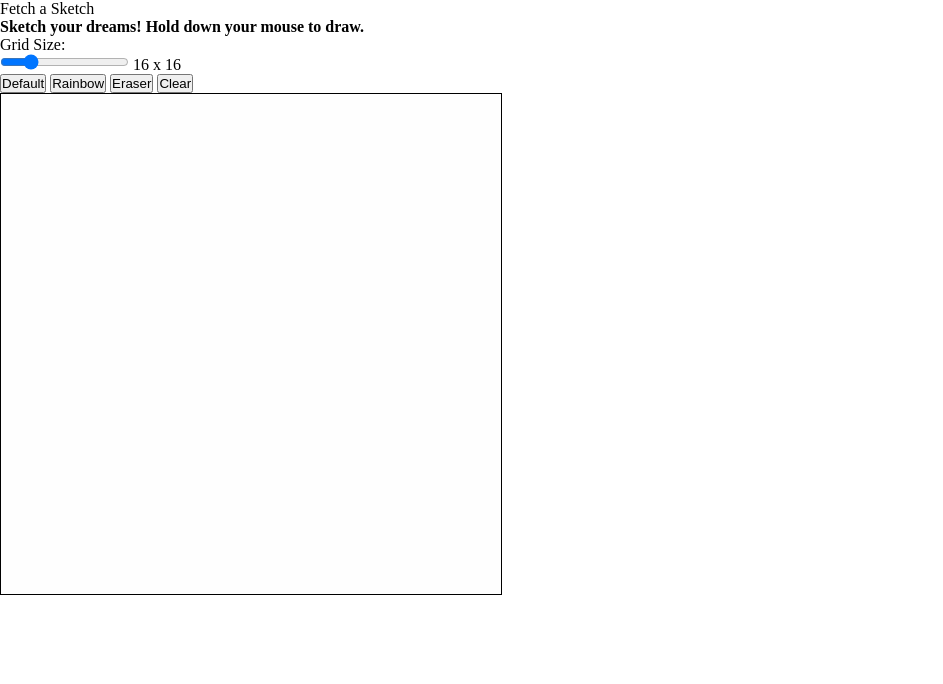
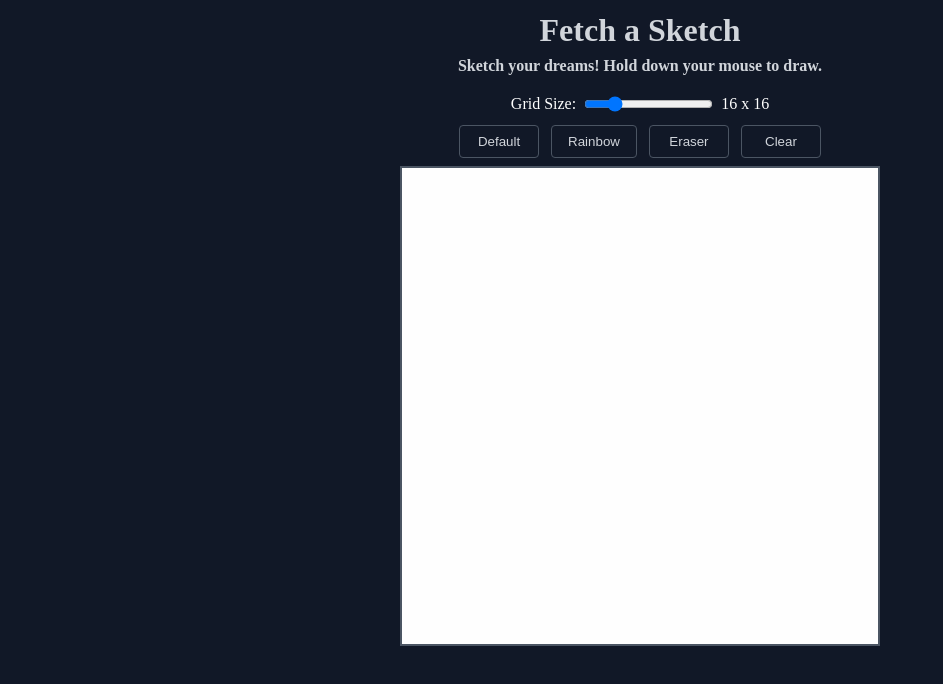
Before and after one commit to felixtanhm/odin-etch-a-sketch, a plain HTML site: page index.html in a window 1280 px wide. Shown: the whole page, without its empty margins (0-943 px from the left). Drawn offline with Linux system fonts and the light colour scheme.

Commit message:
New | Basic styling

```diff
--- a/index.html
+++ b/index.html
@@ -6,8 +6,10 @@
     <title>Fetch a Sketch</title>
   </head>
   <body>
-    <header>Fetch a Sketch</header>
-    <h4>Sketch your dreams! Hold down your mouse to draw.</h4>
+    <header>
+      <h1>Fetch a Sketch</h1>
+      <h4>Sketch your dreams! Hold down your mouse to draw.</h4>
+    </header>
     <main>
       <section id="selection">
         <div id="selection-slider">
@@ -16,10 +18,10 @@
           <label for="grid-slider">16 x 16</label>
         </div>
         <div id="selection-buttons">
-          <button id="default">Default</button>
-          <button id="rainbow">Rainbow</button>
-          <button id="erase">Eraser</button>
-          <button id="clear">Clear</button>
+          <button id="default" class="btn">Default</button>
+          <button id="rainbow" class="btn">Rainbow</button>
+          <button id="erase" class="btn">Eraser</button>
+          <button id="clear" class="btn">Clear</button>
         </div>
       </section>
       <section id="grid"></section>
--- a/style.css
+++ b/style.css
@@ -1,14 +1,81 @@
+:root {
+  --background-color: #111827;
+  --font-color: #d1d5db;
+  --border-color: #4b5563;
+  --sketch-width: 480px;
+  --sketch-width-mobile: 280px;
+}
+
 * {
-  padding: 0;
+  box-sizing: border-box;
   margin: 0;
 }
 
+html,
+body {
+  padding: 0;
+  background-color: var(--background-color);
+}
+
+body {
+  padding: 12px;
+}
+
+header {
+  display: flex;
+  flex-direction: column;
+  align-items: center;
+  text-align: center;
+  gap: 8px;
+  color: var(--font-color);
+  margin-bottom: 20px;
+}
+
+main {
+  display: flex;
+  flex-direction: column;
+  align-items: center;
+  gap: 8px;
+}
+
+#selection {
+  display: flex;
+  flex-direction: column;
+  align-items: center;
+  gap: 12px;
+}
+
+#selection-slider {
+  display: flex;
+  gap: 8px;
+  color: white;
+}
+
+#selection-buttons {
+  margin: 0 auto;
+  max-width: fit-content;
+}
+
+.btn {
+  border: 1px solid var(--border-color);
+  border-radius: 4px;
+  min-width: 80px;
+  margin: 0 4px;
+  padding: 8px 16px;
+  background-color: var(--background-color);
+  color: var(--font-color);
+  cursor: pointer;
+}
+
+.btn:hover {
+  background-color: var(--border-color);
+}
+
 #grid {
-  width: 500px;
-  height: 500px;
+  width: var(--sketch-width);
+  height: var(--sketch-width);
   display: grid;
-  border-color: black;
-  border: 1px solid;
+  border: 2px solid var(--border-color);
 }
 
 .grid-element {
```
